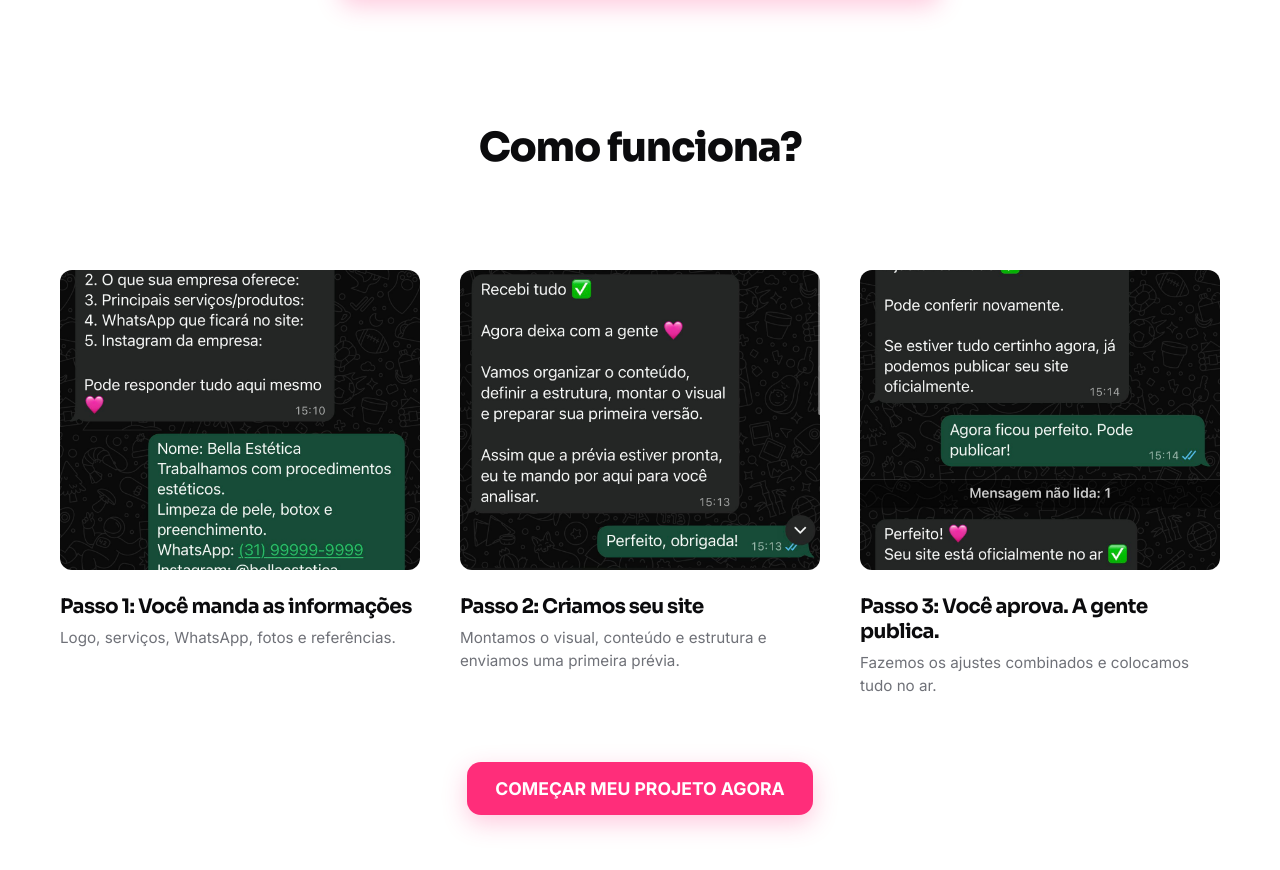
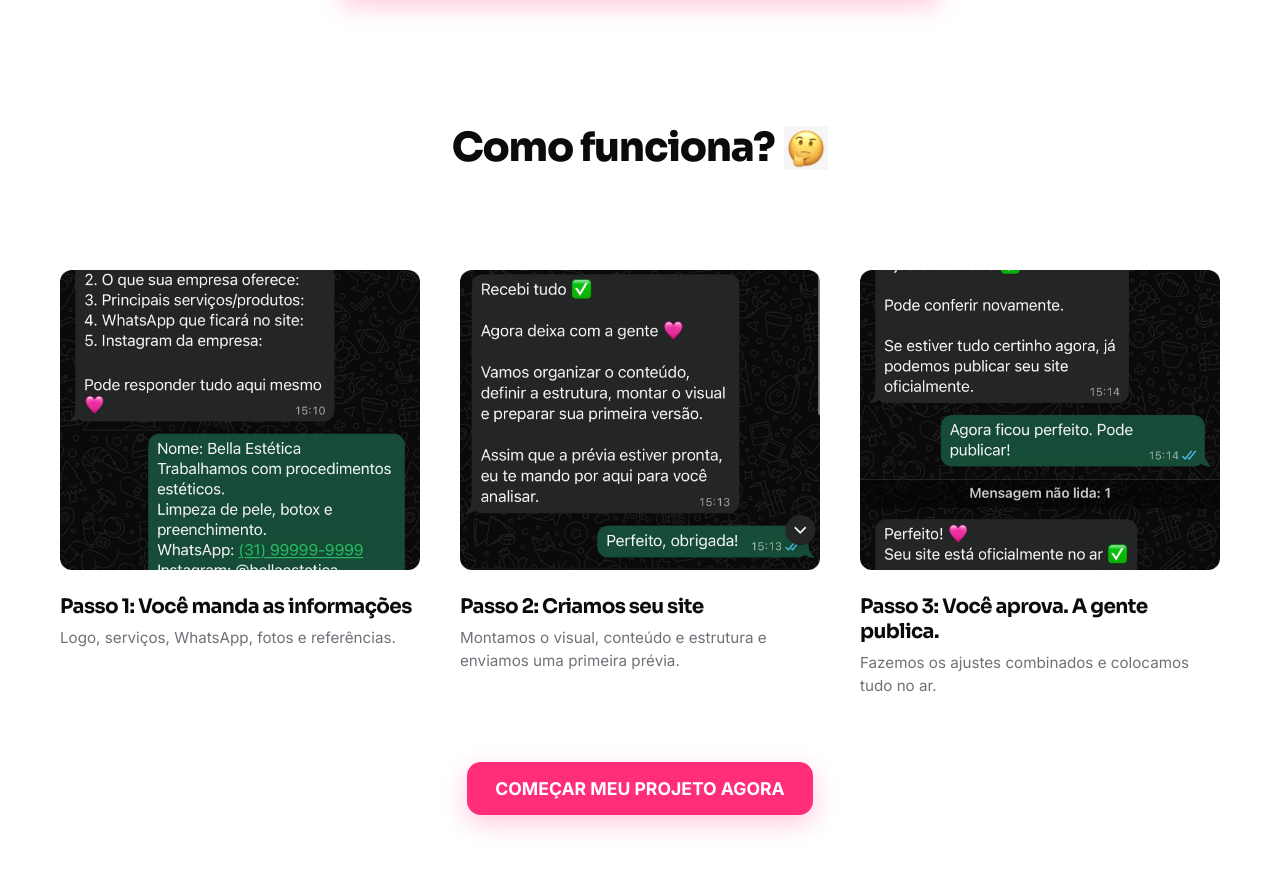
Before and after one commit to t0non/siteexpressbrasil, a Next.js app: page / in a window 1280 px wide. Shown: the part 3941-4811 px from the top of the page. Built offline with nearby package versions, Linux system fonts and the light colour scheme.

Commit message:
feat: add duvid.png image next to Como funciona title

```diff
--- a/src/app/page.tsx
+++ b/src/app/page.tsx
@@ -315,7 +315,10 @@ export default function Home() {
       {/* SEÇÃO 5 - COMO FUNCIONA */}
       <section className={styles.processSection}>
         <div className="container">
-          <h2 className={styles.sectionTitle}>{t.processTitle}</h2>
+          <h2 className={styles.sectionTitle} style={{ display: 'flex', alignItems: 'center', justifyContent: 'center', gap: '10px', flexWrap: 'wrap' }}>
+            <span>{t.processTitle}</span>
+            <img src="/duvid.png?v=1" alt="Como funciona" width="44" height="44" style={{ objectFit: 'contain', display: 'inline-block' }} />
+          </h2>
 
           <div className={styles.processGrid}>
             <div className={styles.processStep}>
```
Also changed, not shown: public/duvid.png (added).
